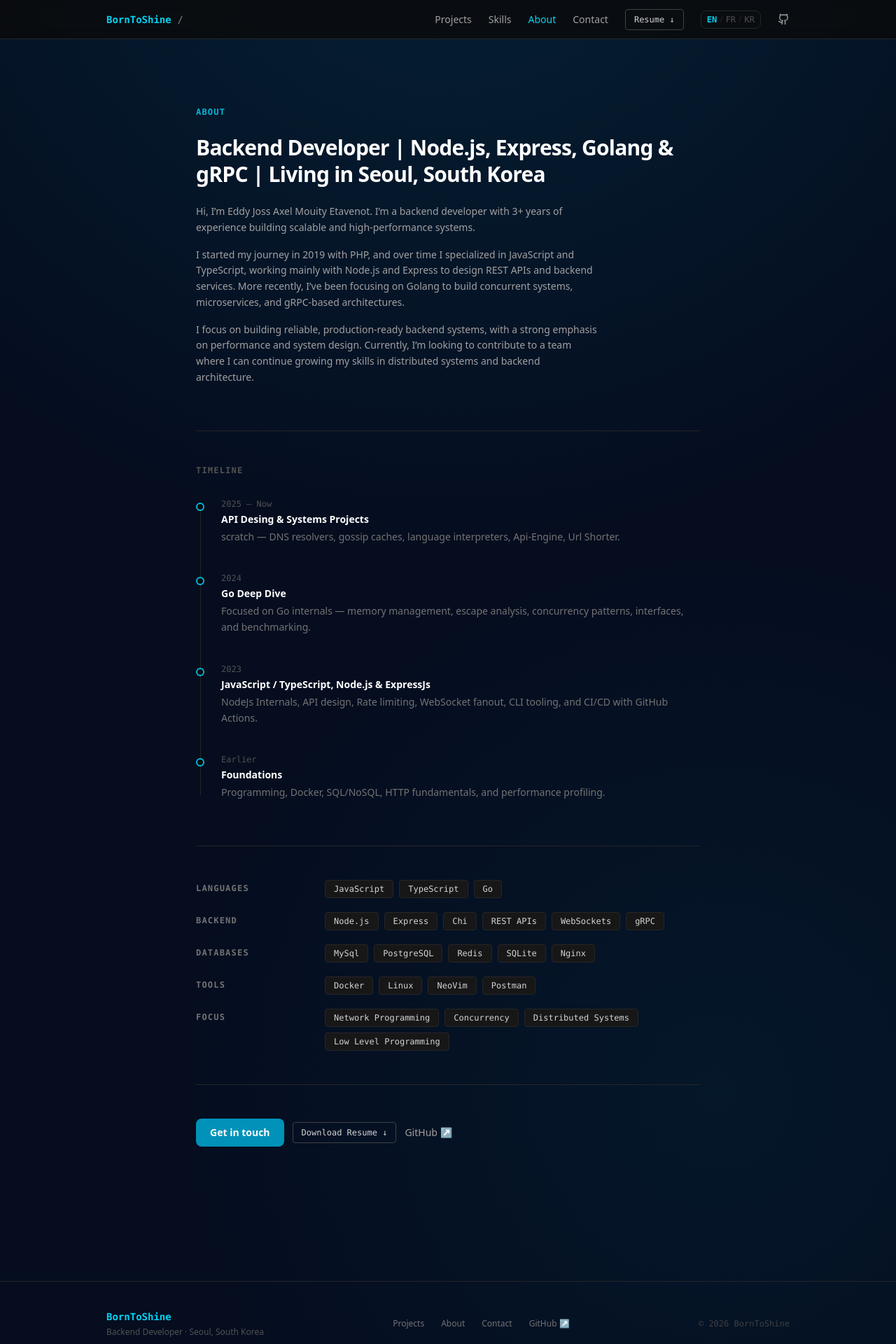
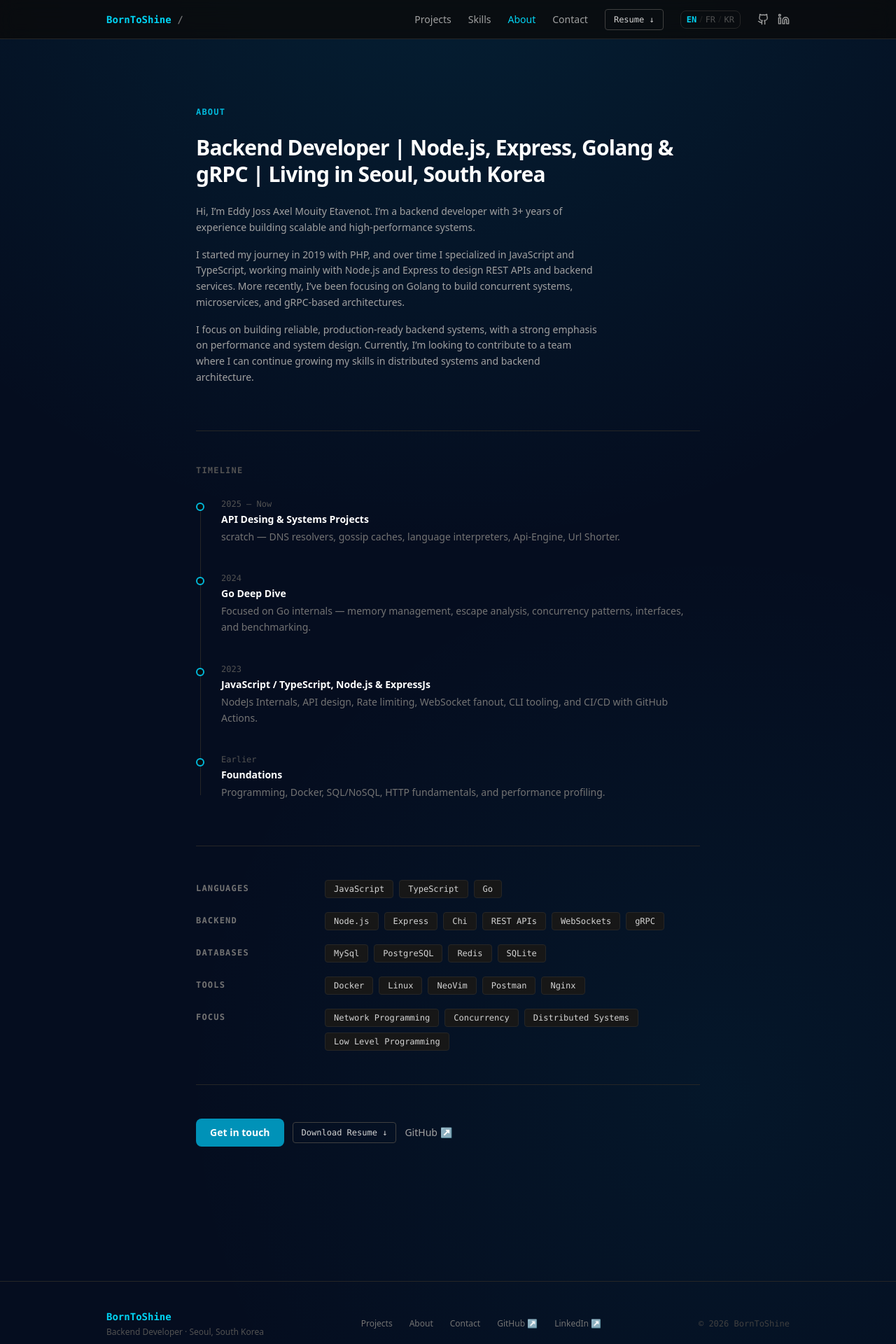
Before and after one commit to joss12/portfolio-web, a Next.js app: page /en/about in a window 1280 px wide. Shown: the top 1920 px of the page at 70% size. Built offline with nearby package versions, Linux system fonts and the light colour scheme.

Commit message:
feat: Footer Navbar AnimatedSkill Updated

```diff
--- a/components/layout/Footer.tsx
+++ b/components/layout/Footer.tsx
@@ -8,10 +8,12 @@ export default function Footer() {
   const locale = useLocale();
 
   return (
-        <footer className="border-t border-neutral-800 mt-24">
-            <div className="mx-auto max-w-5xl px-6 py-10 flex flex-col gap-6 sm:flex-row sm:items-center sm:justify-between">
+    <footer className="mt-24 border-t border-neutral-800">
+      <div className="mx-auto flex max-w-5xl flex-col gap-6 px-6 py-10 sm:flex-row sm:items-center sm:justify-between">
         <div className="flex flex-col gap-1">
-                    <span className="font-mono text-sm font-semibold text-cyan-400">BornToShine</span>
+          <span className="font-mono text-sm font-semibold text-cyan-400">
+            BornToShine
+          </span>
           <span className="text-xs text-neutral-600">{t('tagline')}</span>
         </div>
         <nav className="flex flex-wrap gap-6">
@@ -19,12 +21,37 @@ export default function Footer() {
             { label: 'Projects', href: `/${locale}/#projects` },
             { label: 'About', href: `/${locale}/about` },
             { label: 'Contact', href: `/${locale}/contact` },
-                        { label: 'GitHub', href: 'https://github.com/joss12', external: true },
-                    ].map((link) => (
-                        link.external
-                            ? <a key={link.label} href={link.href} target="_blank" rel="noopener noreferrer" className="text-xs text-neutral-500 hover:text-cyan-400 transition-colors">{link.label} ↗</a>
-                            : <Link key={link.label} href={link.href} className="text-xs text-neutral-500 hover:text-cyan-400 transition-colors">{link.label}</Link>
-                    ))}
+            {
+              label: 'GitHub',
+              href: 'https://github.com/joss12',
+              external: true,
+            },
+            {
+              label: 'LinkedIn',
+              href: 'https://www.linkedin.com/in/eddymouity',
+              external: true,
+            },
+          ].map((link) =>
+            link.external ? (
+              <a
+                key={link.label}
+                href={link.href}
+                target="_blank"
+                rel="noopener noreferrer"
+                className="text-xs text-neutral-500 transition-colors hover:text-cyan-400"
+              >
+                {link.label} ↗
+              </a>
+            ) : (
+              <Link
+                key={link.label}
+                href={link.href}
+                className="text-xs text-neutral-500 transition-colors hover:text-cyan-400"
+              >
+                {link.label}
+              </Link>
+            )
+          )}
         </nav>
         <span className="font-mono text-xs text-neutral-700">
           © {new Date().getFullYear()} BornToShine
--- a/components/layout/Navbar.tsx
+++ b/components/layout/Navbar.tsx
@@ -1,7 +1,7 @@
 'use client';
 
 import { usePathname, useRouter } from 'next/navigation';
-import { Github, Menu, X } from 'lucide-react';
+import { Github, Menu, X, Linkedin } from 'lucide-react';
 import { useState } from 'react';
 import { useLocale, useTranslations } from 'next-intl';
 import DocumentPicker from '@/components/ui/DocumentPicker';
@@ -117,6 +117,7 @@ export default function Navbar() {
             ))}
           </div>
 
+          <div className="flex items-center gap-3">
             <a
               href="https://github.com/joss12"
               target="_blank"
@@ -125,6 +126,15 @@ export default function Navbar() {
             >
               <Github size={17} />
             </a>
+            <a
+              href="https://www.linkedin.com/in/eddymouity"
+              target="_blank"
+              rel="noopener noreferrer"
+              className="text-neutral-400 transition-colors hover:text-cyan-400"
+            >
+              <Linkedin size={17} />
+            </a>
+          </div>
         </nav>
 
         <button
@@ -174,6 +184,25 @@ export default function Navbar() {
 
           <DocumentPicker label={t('resume')} />
 
+          <div className="flex items-center gap-4">
+            <a
+              href="https://github.com/joss12"
+              target="_blank"
+              rel="noopener noreferrer"
+              className="text-sm text-neutral-400 transition-colors hover:text-white"
+            >
+              <Github size={17} />
+            </a>
+            <a
+              href="https://www.linkedin.com/in/your-linkedin"
+              target="_blank"
+              rel="noopener noreferrer"
+              className="text-sm text-neutral-400 transition-colors hover:text-white"
+            >
+              <Linkedin size={17} />
+            </a>
+          </div>
+
           <div className="flex items-center gap-2">
             {locales.map((loc) => (
               <button
@@ -192,15 +221,6 @@ export default function Navbar() {
               </button>
             ))}
           </div>
-
-          <a
-            href="https://github.com/joss12"
-            target="_blank"
-            rel="noopener noreferrer"
-            className="text-sm text-neutral-400 transition-colors hover:text-white"
-          >
-            GitHub ↗
-          </a>
         </div>
       )}
     </header>
--- a/components/ui/AnimatedSkills.tsx
+++ b/components/ui/AnimatedSkills.tsx
@@ -10,11 +10,11 @@ const skills = [
   },
   {
     category: 'Databases',
-    items: ['MySql', 'PostgreSQL', 'Redis', 'SQLite', 'Nginx'],
+    items: ['MySql', 'PostgreSQL', 'Redis', 'SQLite'],
   },
   {
     category: 'Tools',
-    items: ['Docker', 'Linux', 'NeoVim', 'Postman'],
+    items: ['Docker', 'Linux', 'NeoVim', 'Postman', 'Nginx'],
   },
   {
     category: 'Focus',
```
Lines whose indentation alone changed are shown as unchanged.
